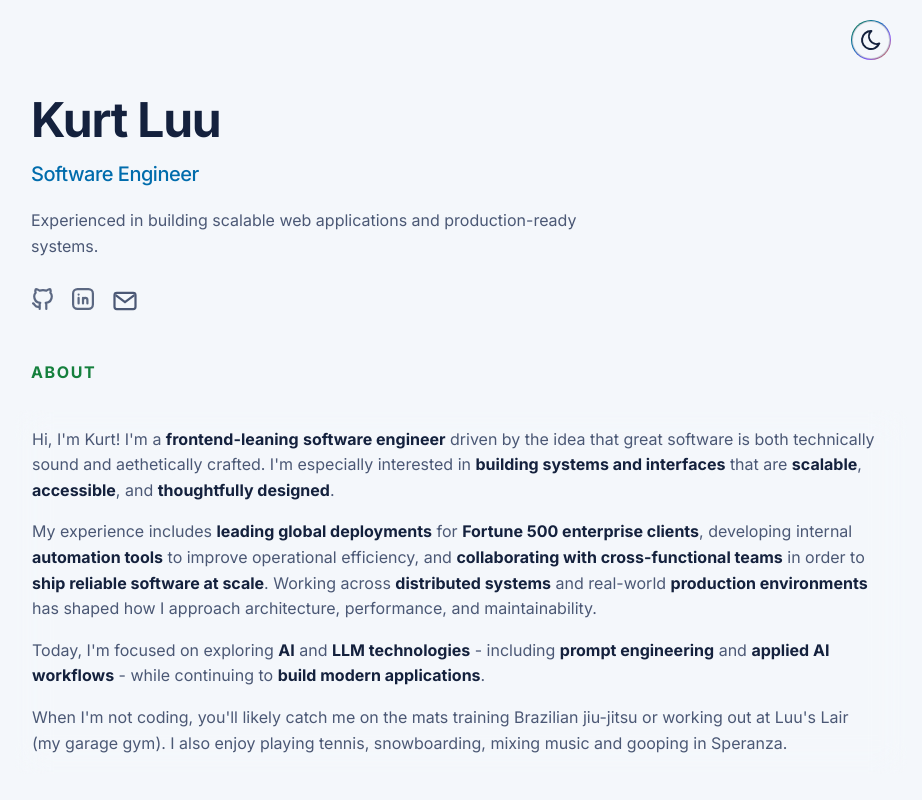
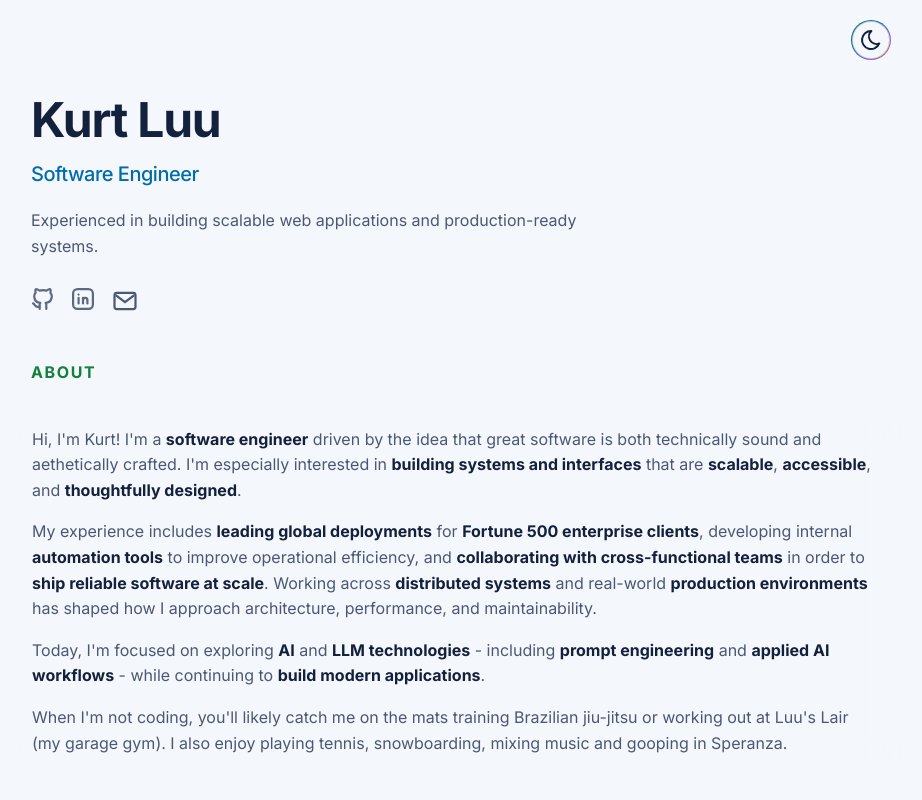
Before and after one commit to kurtluu/portfolio, a React (Vite) app in the folder react-ts-site/: page / in a window 1280 px wide. Shown: the top 800 px of the page, without its empty margins (179-1101 px from the left). Built offline with nearby package versions, Linux system fonts and the light colour scheme.

Commit message:
Update About Section

```diff
--- a/react-ts-site/src/App.tsx
+++ b/react-ts-site/src/App.tsx
@@ -200,7 +200,6 @@ const socialLinks = [
 ];
 
 const aboutHighlightTerms = [
-  "frontend-leaning",
   "software engineer",
   "building systems and interfaces",
   "scalable",
@@ -536,7 +535,7 @@ function App() {
             >
               <p>
                 {renderHighlightedText(
-                  "Hi, I'm Kurt! I'm a frontend-leaning software engineer driven by the idea that great software is both technically sound and aethetically crafted. I'm especially interested in building systems and interfaces that are scalable, accessible, and thoughtfully designed.",
+                  "Hi, I'm Kurt! I'm a software engineer driven by the idea that great software is both technically sound and aethetically crafted. I'm especially interested in building systems and interfaces that are scalable, accessible, and thoughtfully designed.",
                   aboutHighlightTerms
                 )}
               </p>
```
